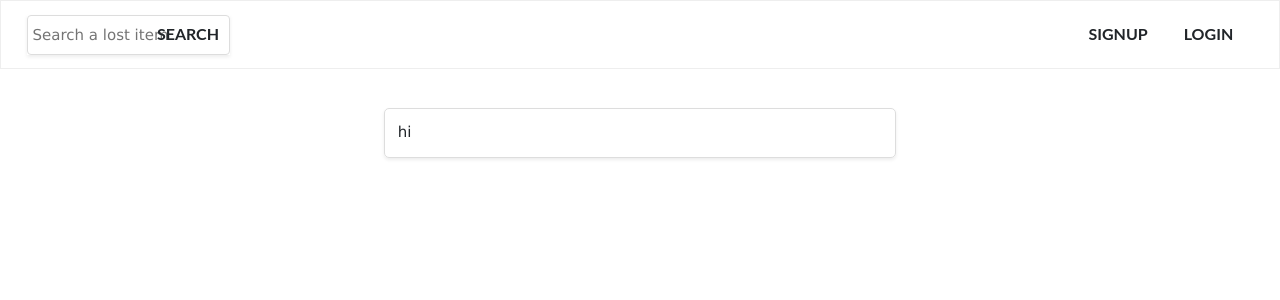
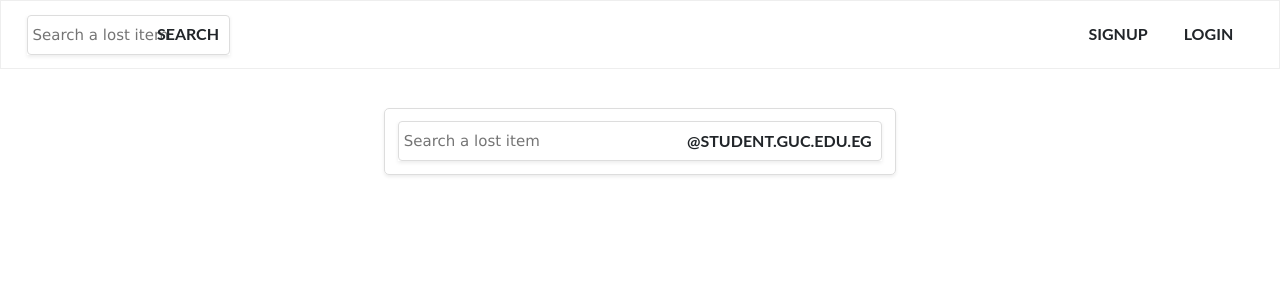
Before and after one commit to qwenzo/lost-and-found, a React (Create React App) app: page /login in a window 1280 px wide. Shown: the top 300 px of the page. Built offline with nearby package versions, Linux system fonts and the light colour scheme.

Commit message:
adding username inputfield to the login component

```diff
--- a/src/components/LogIn.js
+++ b/src/components/LogIn.js
@@ -1,11 +1,17 @@
 import React , {Component} from 'react';
+import InputField from './InputField';
+import Button from './Button';
 
 class LogIn extends Component{
+    state={username:'',password:''}
     render() {
         const {containerStyle} = style;
         return(
-            <div style={containerStyle} className="align-self-center d-flex shadow-sm">
-                hi
+            <div style={containerStyle} className=" shadow-sm">
+                <div className="shadow-sm">
+                <InputField row={'row-reverse'} element={ <Button className='d-flex' style={{marginRight:'0.5rem '}} text='@student.guc.edu.eg'/>
+         } row='flex-row-reverse' height='40px'  type="text" className="d-flex " placeholder="Search a lost item"  />
+                </div>
             </div>
         )
     }
```
